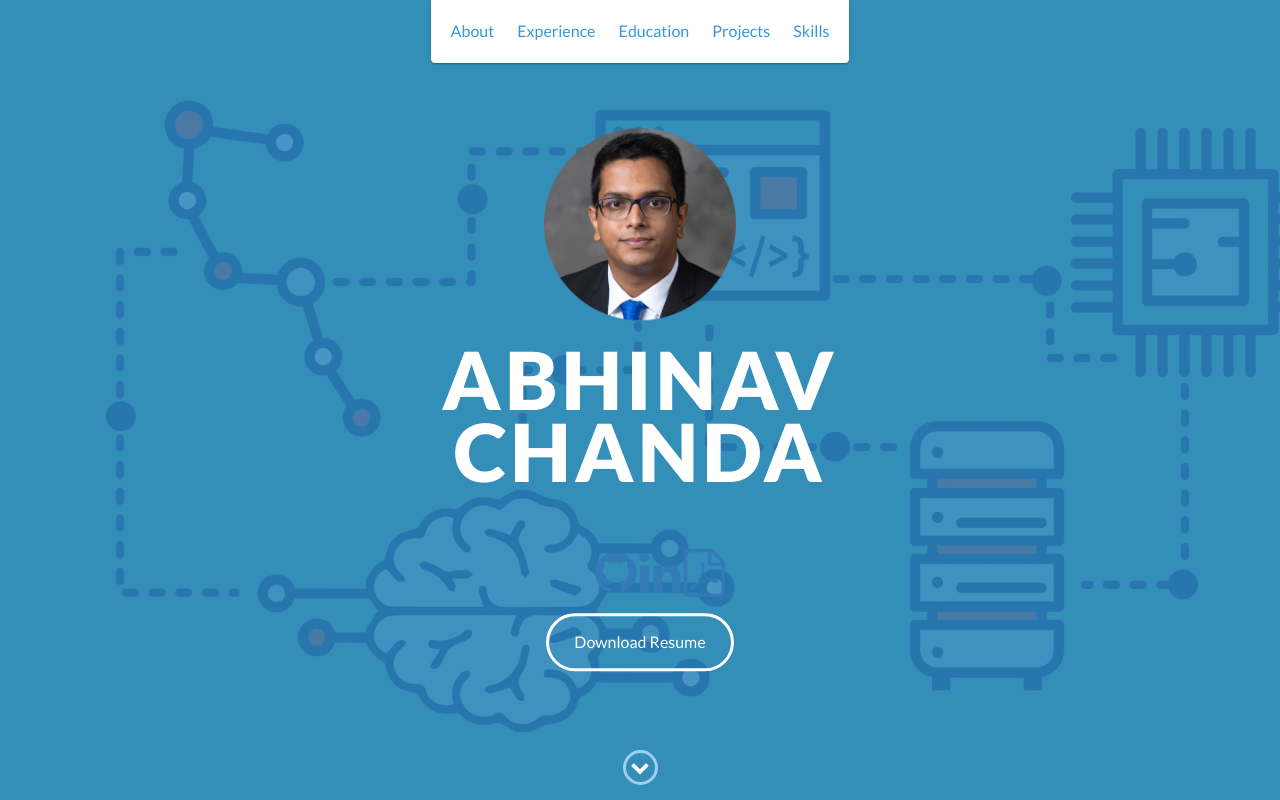
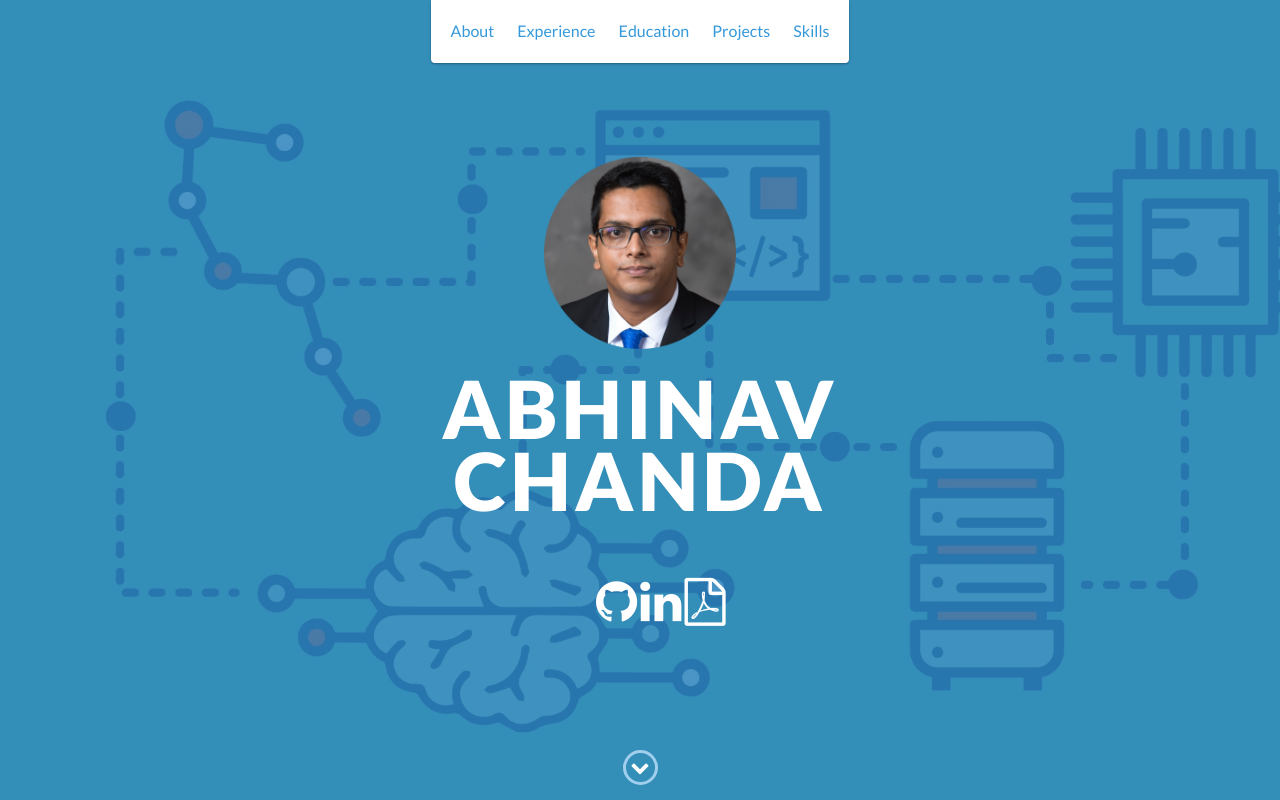
Before and after one commit to abhinav314/abhinav314.github.io, a website: page index.html in a window 1280 px wide. Shown: the top 800 px of the page. Drawn offline with nearby package versions, Linux system fonts and the light colour scheme.

Commit message:
update icon style

```diff
--- a/css/styles.css
+++ b/css/styles.css
@@ -732,6 +732,11 @@ footer {
 	display: inline-block;
 }
 
+.menu i {
+	color: white;
+	margin: 2%
+}
+
 @media only screen and (max-width: 750px) {
 	#experience-timeline:before,
 	#experience-timeline:after {
--- a/index.html
+++ b/index.html
@@ -65,7 +65,7 @@
 					<a href="/pdf/resume_abhinav_chanda.pdf" target="_blank"><i class="fa fa-file-pdf-o fa-3x" aria-hidden="true"></i></a>
 				</li>
 			</ul>
-            <a href="/pdf/resume_abhinav_chanda.pdf" class="btn-rounded-white">Download Resume</a>
+            <!-- <a href="/pdf/resume_abhinav_chanda.pdf" class="btn-rounded-white">Download Resume</a> -->
         </div>
         <!-- End #lead-content -->
 
```
